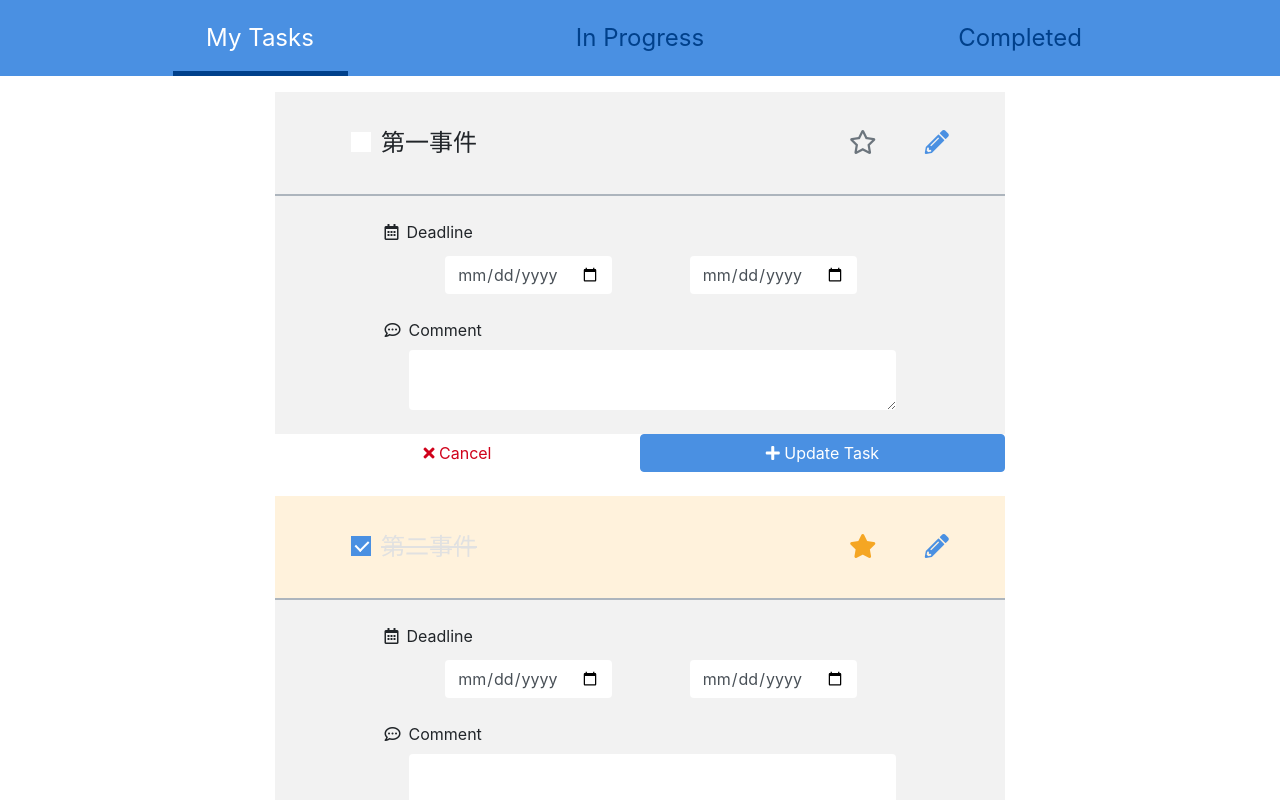
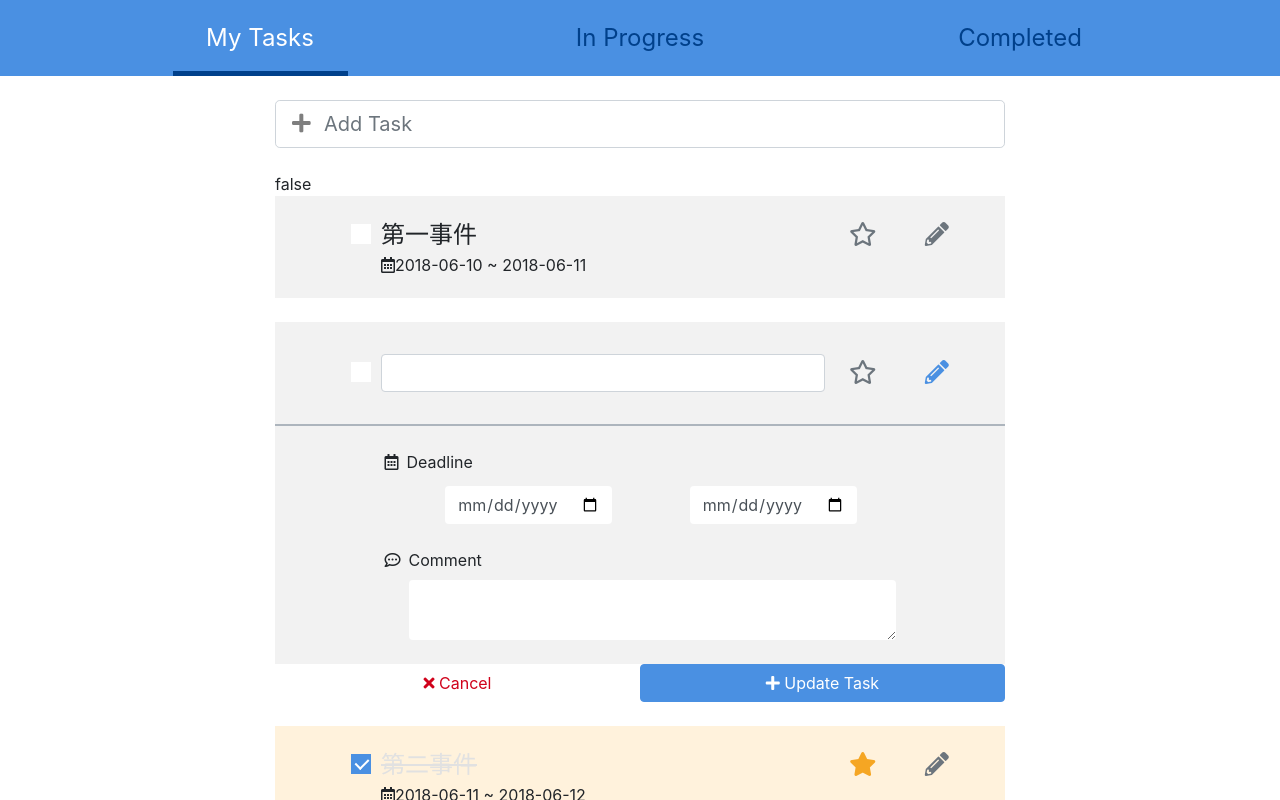
Before and after one commit to jaw09/Vue-todo-list, a Vue app: page / in a window 1280 px wide. Shown: the top 800 px of the page. Built offline with nearby package versions, Linux system fonts and the light colour scheme.

Commit message:
add input form to add todo

```diff
--- a/src/App.vue
+++ b/src/App.vue
@@ -1,7 +1,7 @@
 <template>
   <div id="app">
-    <todo-navbar class="mb-3"></todo-navbar>
-    <div class="container">
+    <todo-navbar></todo-navbar>
+    <div class="container my-4">
       <todo-board ></todo-board>
     </div>
   </div>
--- a/src/components/TodoBoard.vue
+++ b/src/components/TodoBoard.vue
@@ -1,10 +1,17 @@
 <template>
   <div class="row">
-    <div class="col-md-8 offset-md-2">
+    <div class="col-md-8 offset-md-2 input-form" v-if="isNewTodo === false">
+      <i class="fas fa-plus fa-lg text-black-50 plus-icon"></i>
+      <input type="text" class="form-control form-control-lg pl-5" placeholder="Add Task"
+        v-model="message" @focus="addTodo">
+    </div>
+    <div class="col-md-8 offset-md-2 mt-4">
+      <todo-edit-item v-if="isNewTodo && !currentEdit.id" @closeEdit="closeEdit"
+          ></todo-edit-item>{{isNewTodo && !currentEdit.id}}
       <div v-for="item in list"
           :key="item.id"
           v-if="currentTab === 'tasks' || currentTab === item.status">
-        <todo-item :item="item" v-if="false"></todo-item>
+        <todo-item :item="item" v-if="true"></todo-item>
         <todo-edit-item :item="item"></todo-edit-item>
       </div>
     </div>
@@ -16,6 +23,23 @@ import TodoItem from "./TodoItem";
 import TodoEditItem from "./TodoEditItem";
 
 export default {
+  data() {
+    return {
+      message: "",
+      isNewTodo: false,
+      currentEdit: {}
+    };
+  },
+  methods: {
+    addTodo() {
+      this.isNewTodo = true;
+      this.currentEdit = {};
+    },
+    closeEdit() {
+      this.currentEdit = {};
+      this.isNewTodo = false;
+    }
+  },
   computed: {
     list() {
       return this.$store.getters.getList;
@@ -32,4 +56,12 @@ export default {
 </script>
 
 <style lang="scss">
+.input-form {
+  position: relative;
+  .plus-icon {
+    position: absolute;
+    top: 0.95rem;
+    left: 2rem;
+  }
+}
 </style>
--- a/src/components/TodoEditItem.vue
+++ b/src/components/TodoEditItem.vue
@@ -1,6 +1,6 @@
 <template>
   <div class="todo-edit-item mb-4">
-    <div class="todo-item" :class="{ 'mark-up': item.markUp}">
+    <div class="todo-item" :class="{ 'mark-up': item.markUp || false}" v-if="item">
       <div class="checkbox-group todo-control flex-1">
       <label class="control control--checkbox">
         <input type="checkbox"
@@ -13,11 +13,25 @@
       </label>
       </div>
       <div class="content todo-control flex-4">
-        <p class="title" :class="{completed: item.status === 'completed'}">{{item.title}}</p>
+        <input type="text" v-model="cacheTodo.message" class="form-control">
       </div>
       <div class="font-icon-group todo-control flex-2">
         <a href="#" class="text-muted" @click.prevent="changeMarkUp">
           <i class="far fa-star" v-if="!item.markUp"></i>
+          <i class="fas fa-star text-success" v-else></i>
+        </a>
+        <a href="#" class="text-muted" @click.prevent="closeEdit">
+          <i class="fas fa-pencil-alt text-primary"></i>
+        </a>
+      </div>
+    </div>
+    <div class="todo-item" v-if="!item">
+      <div class="content todo-control flex-4">
+        <input type="text" v-model="cacheTodo.message" class="form-control">
+      </div>
+      <div class="font-icon-group todo-control flex-2">
+        <a href="#" class="text-muted" @click.prevent="changeMarkUp">
+          <i class="far fa-star" v-if="!cacheTodo.markUp"></i>
           <i class="fas fa-star text-success" v-else></i>
         </a>
         <a href="#" class="text-muted" @click.prevent="closeEdit">
@@ -75,7 +89,7 @@ export default {
     changeStatus() {},
     changeMarkUp() {},
     closeEdit() {
-      this.$emit("closeEdit", this.item.id);
+      this.$emit("closeEdit");
     },
     updateTodo() {}
   }
--- a/src/components/TodoItem.vue
+++ b/src/components/TodoItem.vue
@@ -1,5 +1,5 @@
 <template>
-  <div class="todo-item" :class="{ 'mark-up': item.markUp}">
+  <div class="todo-item mb-4" :class="{ 'mark-up': item.markUp}">
     <div class="checkbox-group todo-control flex-1">
       <label class="control control--checkbox">
         <input type="checkbox"
```
